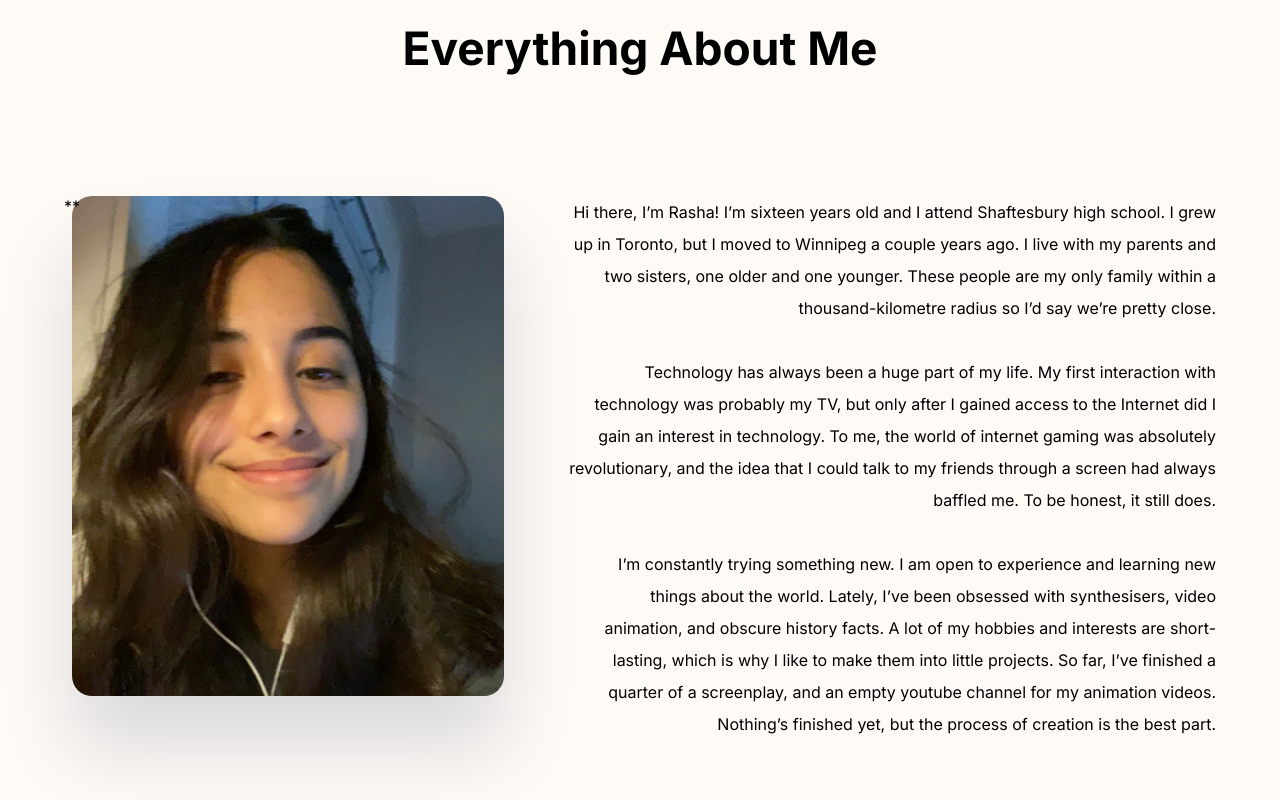
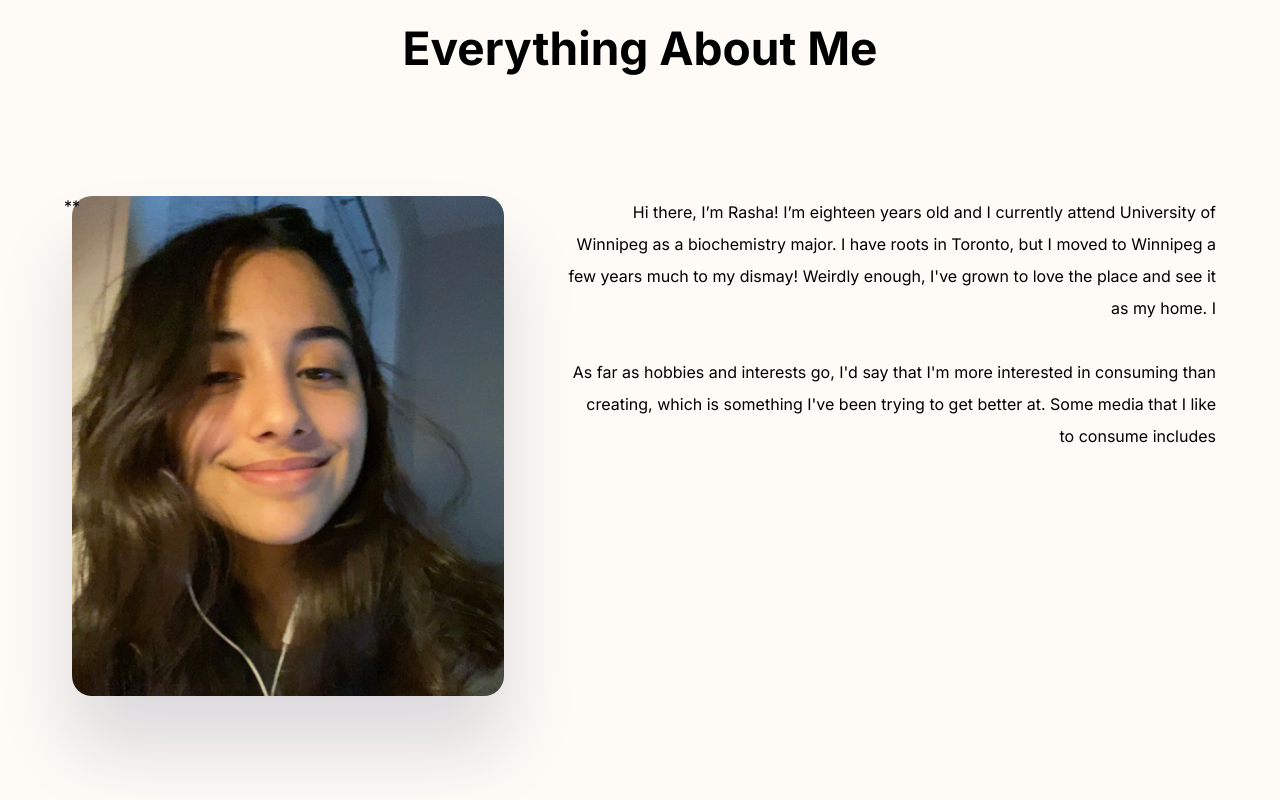
Before and after one commit to rashaahamed/rashaahamed.github.io, a plain HTML site: page final_project_tr/about.html in a window 1280 px wide. Shown: the part 940-1740 px from the top of the page. Drawn offline with Linux system fonts and the light colour scheme.

Commit message:
Update about.html

```diff
--- a/final_project_tr/about.html
+++ b/final_project_tr/about.html
@@ -75,11 +75,10 @@
 
                 </div>
                 <div class="am am-para">
-                    <p>Hi there, I’m Rasha! I’m sixteen years old and I attend Shaftesbury high school. I grew up in Toronto, but I moved to Winnipeg a couple years ago. I live with my parents and two sisters, one older and one younger. These people are my only family within a thousand-kilometre radius so I’d say we’re pretty close.
+                    <p>Hi there, I’m Rasha! I’m eighteen years old and I currently attend University of Winnipeg as a biochemistry major. I have roots in Toronto, but I moved to Winnipeg a few years much to my dismay! Weirdly enough, I've grown to love the place and see it as my home.
+                        I
                         <br></br>
-                        Technology has always been a huge part of my life. My first interaction with technology was probably my TV, but only after I gained access to the Internet did I gain an interest in technology. To me, the world of internet gaming was absolutely revolutionary, and the idea that I could talk to my friends through a screen had always baffled me. To be honest, it still does.
-                        <br></br>
-                        I’m constantly trying something new. I am open to experience and learning new things about the world. Lately, I’ve been obsessed with synthesisers, video animation, and obscure history facts. A lot of my hobbies and interests are short-lasting, which is why I like to make them into little projects. So far, I’ve finished a quarter of a screenplay, and an empty youtube channel for my animation videos. Nothing’s finished yet, but the process of creation is the best part.
+                        As far as hobbies and interests go, I'd say that I'm more interested in consuming than creating, which is something I've been trying to get better at. Some media that I like to consume includes
                     </p>
                 </div>
             </div>
```
